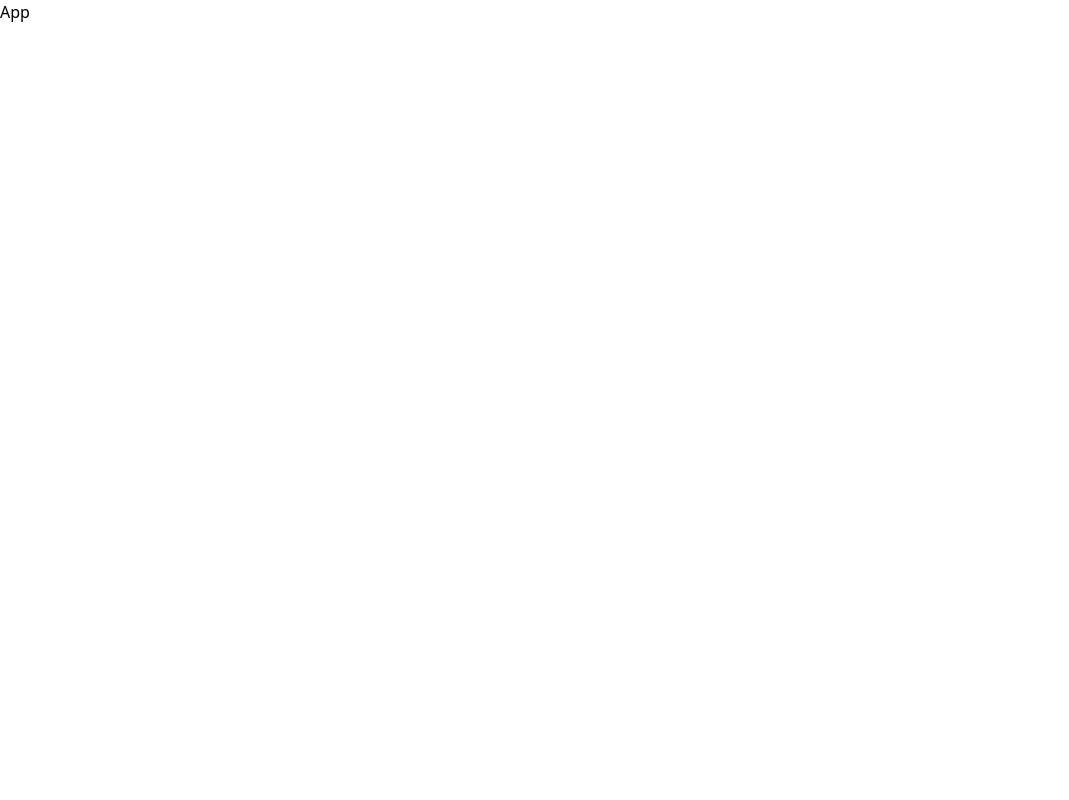
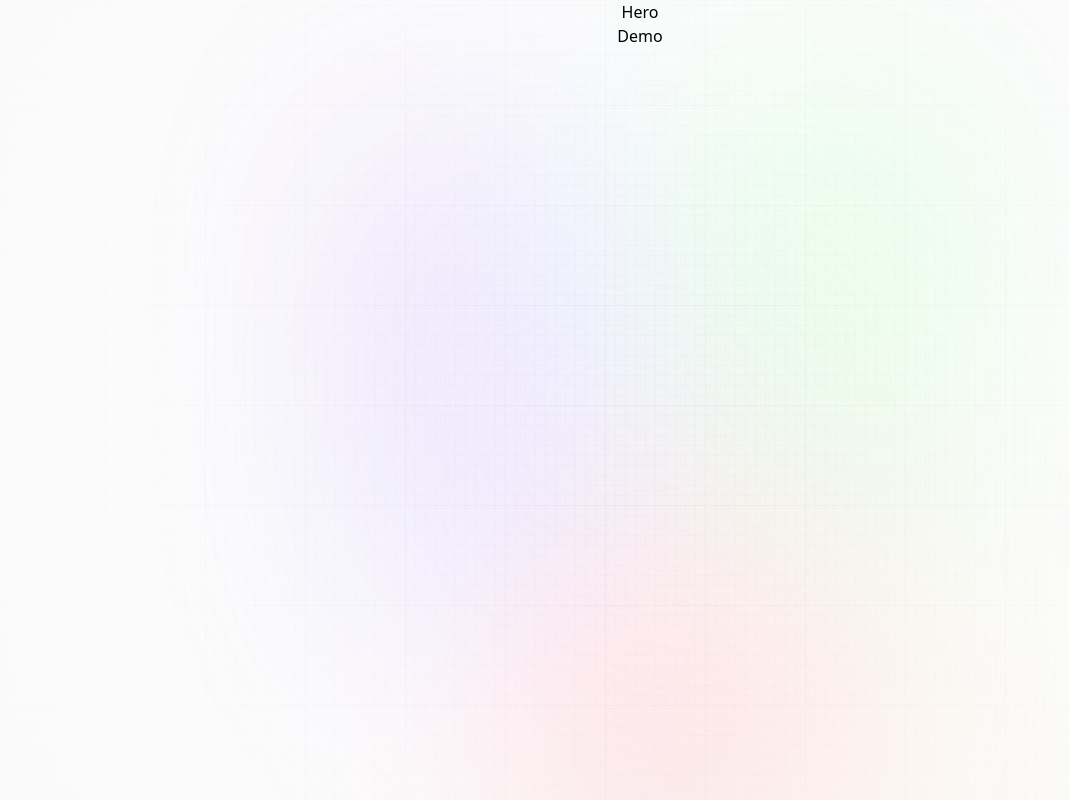
Before and after one commit to Azrihell/ai_summerizer_app, a React (Vite) app: page / in a window 1280 px wide. Shown: the whole page, without its empty margins (0-1069 px from the left). Built offline with nearby package versions, Linux system fonts and the light colour scheme; a web font is replaced by a local one.

Commit message:
app.jsx prep finished

```diff
--- a/src/App.jsx
+++ b/src/App.jsx
@@ -5,7 +5,16 @@ import './App.css'
 
 const App = () => {
   return (
-    <div>App</div>
+    <main>
+      <div className='main'>
+        <div className='gradient'/>
+      </div>
+
+      <div className='app'>
+        <Hero />
+        <Demo />
+      </div>
+    </main>
   )
 }
 
```
